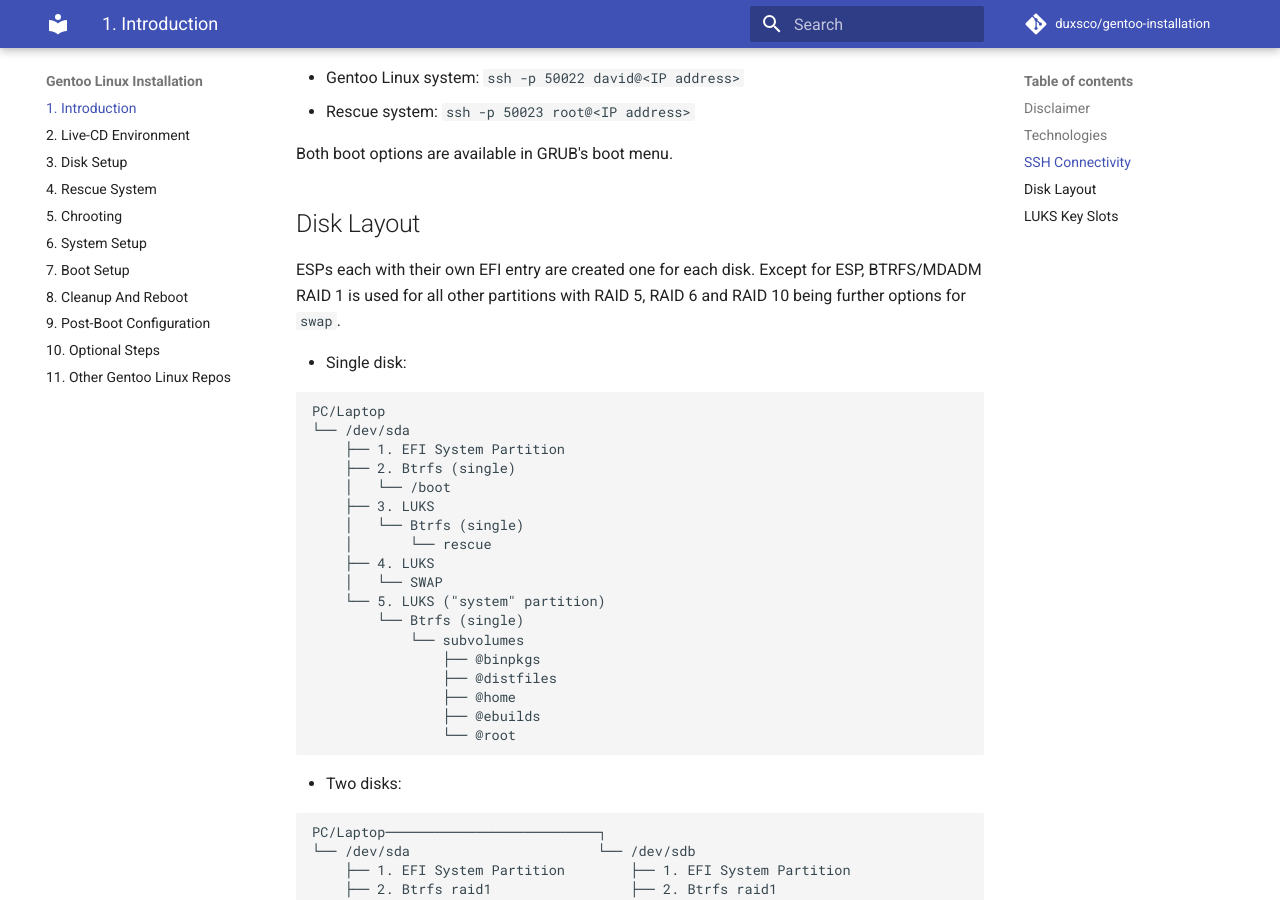
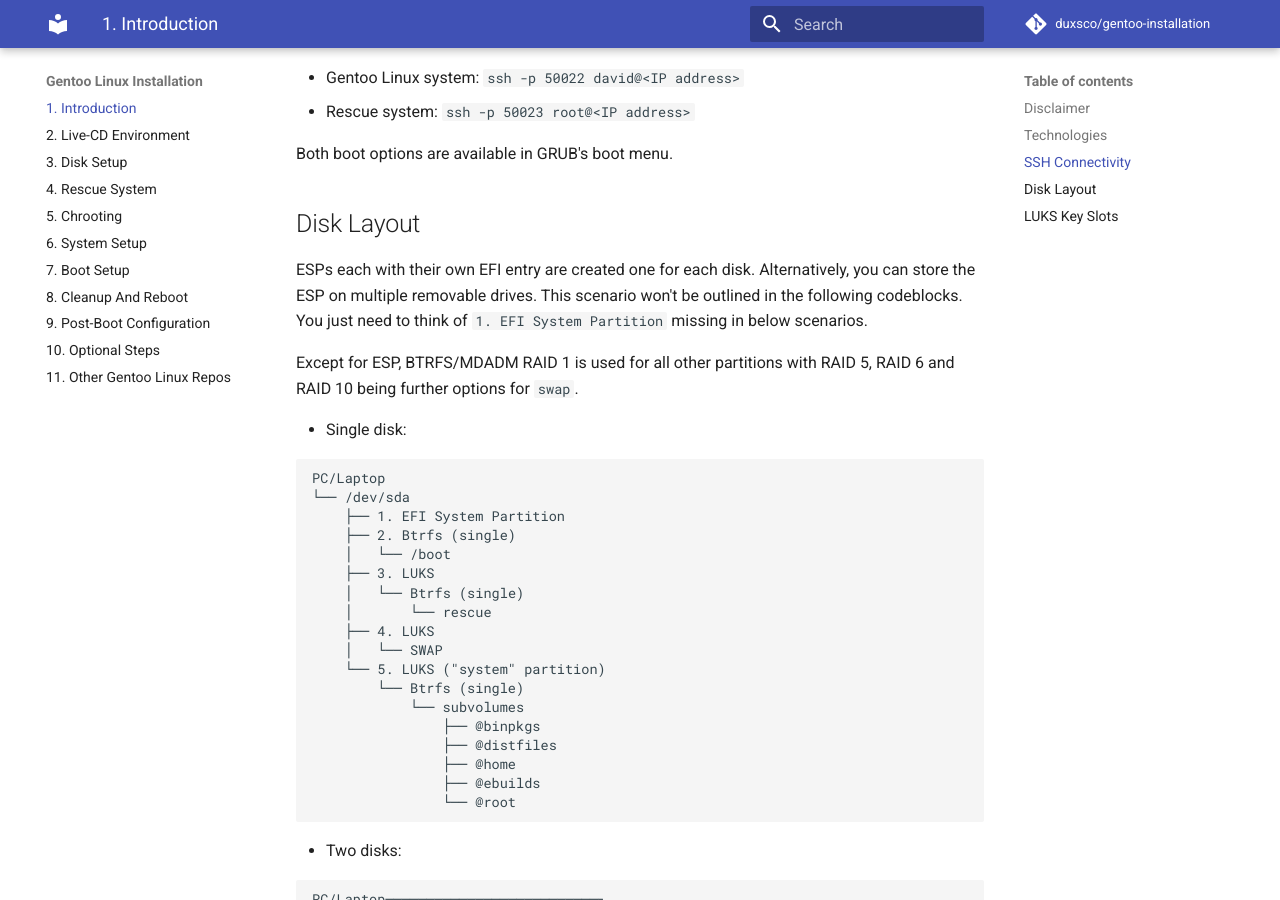
Before and after one commit to duxsco/gentoo-installation, an MkDocs documentation site: the page built from docs/index.md, in a window 1280 px wide and 900 px high, scrolled down 939 px. Built offline with MkDocs 1.6.1 and Material for MkDocs 9.7.7, drawn with Linux system fonts in a browser that asks for light colours; comment, search, counter and statistics services are not loaded.

Commit message:
Update disk layout description

```diff
--- a/docs/index.md
+++ b/docs/index.md
@@ -25,7 +25,9 @@ Both boot options are available in GRUB's boot menu.
 
 ## Disk Layout
 
-ESPs each with their own EFI entry are created one for each disk. Except for ESP, BTRFS/MDADM RAID 1 is used for all other partitions with RAID 5, RAID 6 and RAID 10 being further options for `swap`.
+ESPs each with their own EFI entry are created one for each disk. Alternatively, you can store the ESP on multiple removable drives. This scenario won't be outlined in the following codeblocks. You just need to think of `1. EFI System Partition` missing in below scenarios.
+
+Except for ESP, BTRFS/MDADM RAID 1 is used for all other partitions with RAID 5, RAID 6 and RAID 10 being further options for `swap`.
 
 - Single disk:
 
```
